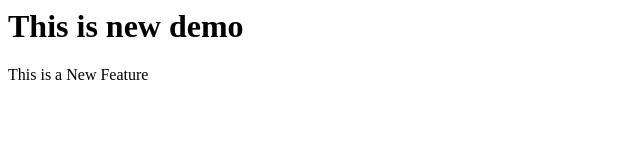
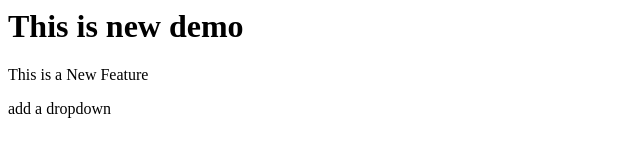
Before and after one commit to abhikamble15/localRepo, a plain HTML site: page index.html in a window 1280 px wide. Shown: the whole page, without its empty margins (0-640 px from the left). Drawn offline with Linux system fonts and the light colour scheme.

```diff
--- a/index.html
+++ b/index.html
@@ -1,3 +1,5 @@
 <h1>This is new demo</h1>
 
 <p>This is a New Feature</p>
+
+<p>add a dropdown</p>
```
